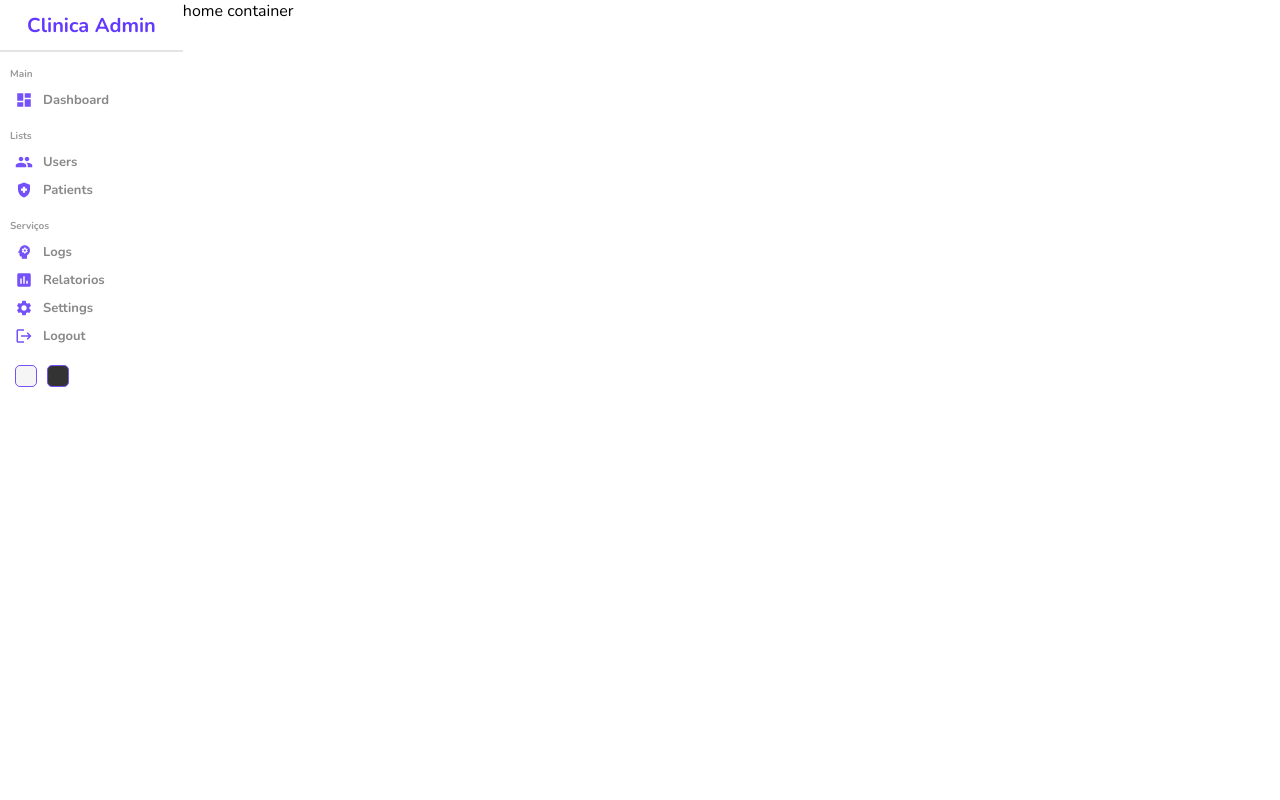
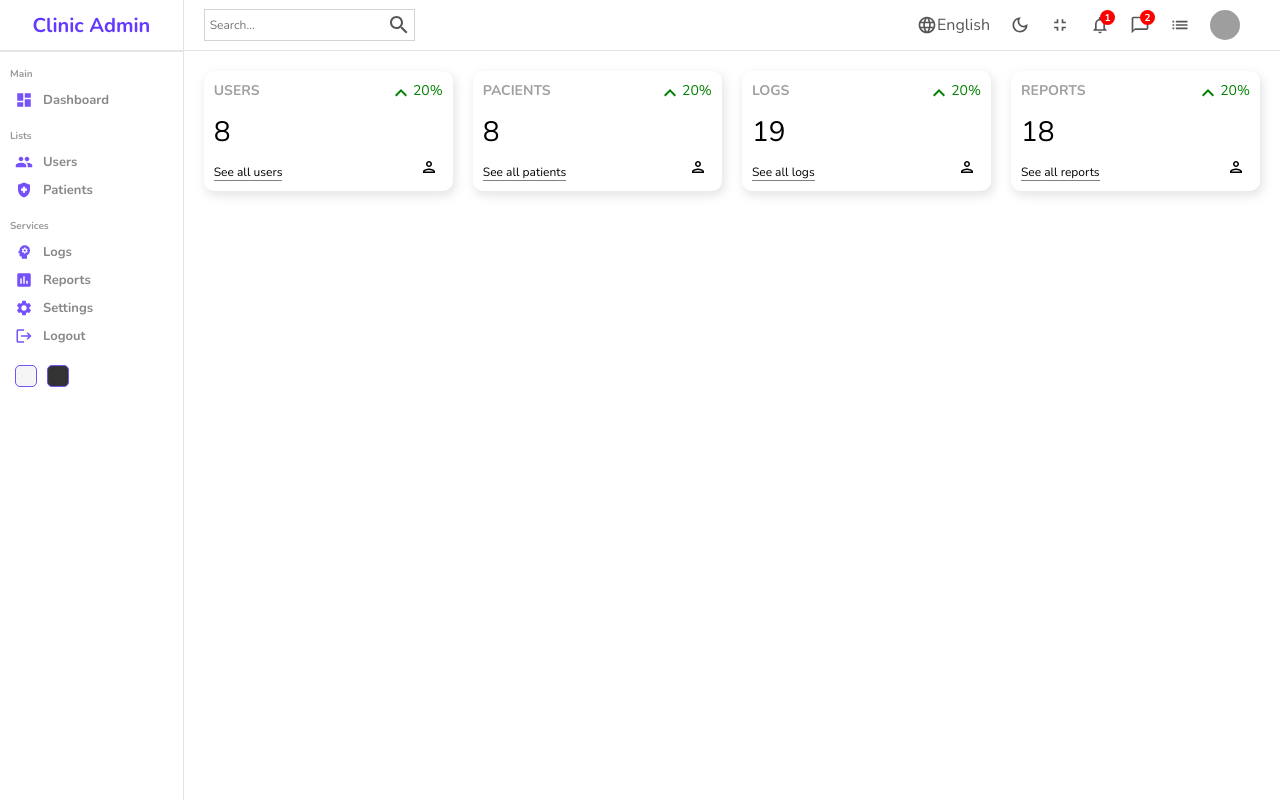
Before and after one commit to FSantosx/clinic-node, a React (Create React App) app in the folder app/ui/: page / in a window 1280 px wide. Built offline with nearby package versions, Linux system fonts and the light colour scheme; grey boxes are pictures that could not be loaded.

Commit message:
Fished widgets logic

```diff
--- a/app/ui/src/components/navbar/Navbar.jsx
+++ b/app/ui/src/components/navbar/Navbar.jsx
@@ -1,12 +1,52 @@
 import React from 'react'
 import './navbar.scss'
+import SearchOutlinedIcon from '@mui/icons-material/SearchOutlined'
+import LanguageOutlinedIcon from '@mui/icons-material/LanguageOutlined'
+import DarkModeOutlinedIcon from '@mui/icons-material/DarkModeOutlined'
+import FullscreenExitOutlinedIcon from '@mui/icons-material/FullscreenExitOutlined'
+import NotificationsNoneOutlinedIcon from '@mui/icons-material/NotificationsNoneOutlined'
+import ChatBubbleOutlineOutlinedIcon from '@mui/icons-material/ChatBubbleOutlineOutlined'
+import ListOutlinedIcon from '@mui/icons-material/ListOutlined'
 
 export const Navbar = () => {
-  return (
-    <div className='navbar'>
-        <div className="wrapper">
-
+    return (
+        <div className='navbar'>
+            <div className="wrapper">
+                <div className='search'>
+                    <input type="text" placeholder='Search...' />
+                    <SearchOutlinedIcon />
+                </div>
+                <div className="items">
+                    <div className="item">
+                        <LanguageOutlinedIcon className='icon' />
+                        English
+                    </div>
+                    <div className="item">
+                        <DarkModeOutlinedIcon className='icon' />
+                    </div>
+                    <div className="item">
+                        <FullscreenExitOutlinedIcon className='icon' />
+                    </div>
+                    <div className="item">
+                        <NotificationsNoneOutlinedIcon className='icon' />
+                        <div className="counter">1</div>
+                    </div>
+                    <div className="item">
+                        <ChatBubbleOutlineOutlinedIcon className='icon' />
+                        <div className="counter">2</div>
+                    </div>
+                    <div className="item">
+                        <ListOutlinedIcon className='icon' />
+                    </div>
+                    <div className="item">
+                        <img
+                            src="https://images.pexels.com/photos/13835274/pexels-photo-13835274.jpeg?cs=srgb&dl=pexels-alyona-pastukhova-13835274.jpg&fm=jpg&_gl=1*15ty51p*_ga*MTk2Nzk0Mjk2NC4xNjY3NzgzNjM4*_ga_8JE65Q40S6*MTY2Nzc4MzYzOS4xLjEuMTY2Nzc4MzY4NC4wLjAuMA.."
+                            alt=""
+                            className='avatar'
+                        />
+                    </div>
+                </div>
+            </div>
         </div>
-    </div>
-  )
+    )
 }
--- a/app/ui/src/components/navbar/navbar.scss
+++ b/app/ui/src/components/navbar/navbar.scss
@@ -0,0 +1,72 @@
+.navbar {
+    height: 50px;
+    border-bottom: 0.5px solid rgb(231,228,228);
+    display: flex;
+    align-items: center;
+    font-style: 14px;
+    color: #555;
+
+    .wrapper {
+        width: 100%;
+        padding: 20px;
+        display: flex;
+        align-items: center;
+        justify-content: space-between;
+
+        .search {
+            display: flex;
+            align-items: center;
+            border: 0.5px solid lightgray;
+            padding: 3px;
+
+            input {
+                border: none;
+                outline: none;
+                background-color: transparent;
+
+                &::placeholder {
+                    font-size: 12px;
+                }
+            }
+        }
+
+        .items {
+            display: flex;
+            align-items: center;
+
+            .item {
+                display: flex;
+                align-items: center;
+                margin-right: 20px;
+                position: relative;
+
+                .icon {
+                    font-size: 20px;
+                }
+
+                .avatar {
+                    width: 30px;
+                    height: 30px;
+                    border-radius: 50%;
+                }
+
+                .counter {
+                    width: 15px;
+                    height: 15px;
+                    background-color: red;
+                    border-radius: 50%;
+                    color: white;
+                    display: flex;
+                    align-items: center;
+                    justify-content: center;
+                    font-size: 10px;
+                    font-weight: bold;
+                    position: absolute;
+                    top: -5px;
+                    right: -5px;
+
+                }
+            }
+        }
+    }
+}
--- a/app/ui/src/components/sidebar/Sidebar.jsx
+++ b/app/ui/src/components/sidebar/Sidebar.jsx
@@ -12,7 +12,7 @@ export const Sidebar = () => {
   return (
     <div className='sidebar'>
         <div className="top">
-            <span className="logo">Clinica Admin</span>
+            <span className="logo">Clinic Admin</span>
         </div>
         <hr />
         <div className="center">
@@ -31,14 +31,14 @@ export const Sidebar = () => {
                     <HealthAndSafetyIcon className="icon"/>
                     <span>Patients</span>
                 </li>
-                <p className="title">Serviços</p>
+                <p className="title">Services</p>
                 <li>
                     <PsychologyIcon className="icon"/>
                     <span>Logs</span>
                 </li>
                 <li>
                     <AssessmentIcon className="icon"/>
-                    <span>Relatorios</span>
+                    <span>Reports</span>
                 </li>
                 <li>
                     <SettingsIcon className="icon"/>
--- a/app/ui/src/components/sidebar/sidebar.scss
+++ b/app/ui/src/components/sidebar/sidebar.scss
@@ -1,8 +1,8 @@
 .sidebar {
     flex: 1;
+    background-color: white;
+    border-right: 0.5px solid rgb(230,227,227);
     min-height: 100vh;
-    background-color: white;
-    border-right: 0.5px;
 
 
     .top {
--- /dev/null
+++ b/app/ui/src/components/widget/Widget.jsx
@@ -0,0 +1,70 @@
+import React from 'react'
+import './widget.scss'
+import KeyboardArrowUpIcon from '@mui/icons-material/KeyboardArrowUp'
+import PersonOutlinedIcon from '@mui/icons-material/PersonOutlined'
+import HealthAndSafetyIcon from '@mui/icons-material/HealthAndSafety';
+import PsychologyIcon from '@mui/icons-material/Psychology';
+import AssessmentIcon from '@mui/icons-material/Assessment';
+import GroupIcon from '@mui/icons-material/Group';
+
+
+export const Widget = ({ type }) => {
+    let data;
+
+    //todo - remove static assignment
+    let number = Math.floor(Math.random() * (20 - 1) + 1)
+
+    switch (type) {
+        case "user":
+            data = {
+                title: "USERS",
+                link: 'See all users',
+                counter: number,
+                icon: <GroupIcon className="icon" />
+            }
+            break;
+        case "pacients":
+            data = {
+                title: "PACIENTS",
+                link: 'See all patients',
+                counter: number,
+                icon: <HealthAndSafetyIcon className="icon" />
+            }
+            break;
+        case "logs":
+            data = {
+                title: "LOGS",
+                link: 'See all logs',
+                counter: number,
+                icon: <PsychologyIcon className="icon" />
+            }
+            break;
+        case "reports":
+            data = {
+                title: "REPORTS",
+                link: 'See all reports',
+                counter: number,
+                icon: <AssessmentIcon className="icon" />
+            }
+            break;
+        default:
+            break;
+    }
+
+    return (
+        <div className='widget'>
+            <div className="left">
+                <span className='title'>{data.title}</span>
+                <span className='counter'>{data.counter}</span>
+                <span className='link'>{data.link}</span>
+            </div>
+            <div className="right">
+                <div className="percentage positive">
+                    <KeyboardArrowUpIcon />
+                    20%
+                </div>
+                <PersonOutlinedIcon className='icon' />
+            </div>
+        </div>
+    )
+}
--- /dev/null
+++ b/app/ui/src/components/widget/widget.scss
@@ -0,0 +1,54 @@
+.widget {
+    display: flex;
+    justify-content: space-between;
+    flex: 1;
+    padding: 10px;
+    -webkit-box-shadow: 2px 4px 10px 1px rgba(0, 0, 0, 0.47);
+    box-shadow: 2px 4px 10px 1px rgba(201, 201, 201, 0.47);
+    border-radius: 10px;
+    height: 100px;
+
+    .left,
+    .right {
+        display: flex;
+        flex-direction: column;
+        justify-content: space-between;
+
+        .title {
+            font-weight: bold;
+            font-size: 14px;
+            color: rgb(160, 160, 160)
+        }
+
+        .counter {
+            font-size: 28px;
+            font-weight: 300;
+        }
+
+        .link {
+            width: max-content;
+            font-size: 12px;
+            border-bottom: 1px solid gray;
+        }
+
+        .percentage {
+            display: flex;
+            align-content: center;
+            font-size: 14px;
+
+            &.positive {
+                color: green;
+            }
+            &.negative {
+                color:red;
+            }
+        }
+
+        .icon {
+            font-size: 18px;
+            padding: 5px;
+            border-radius: 5px;
+            align-self: flex-end;
+        }
+    }
+}
--- a/app/ui/src/pages/home/Home.jsx
+++ b/app/ui/src/pages/home/Home.jsx
@@ -1,18 +1,22 @@
 import React from 'react'
 import { Navbar } from '../../components/navbar/Navbar'
 import { Sidebar } from '../../components/sidebar/Sidebar'
+import { Widget } from '../../components/widget/Widget'
 import './home.scss'
 
 export const Home = () => {
-  return (
-    <div className='home'>
-        <Sidebar />
-        <div className="homeContainer">
+    return (
+        <div className='home'>
+            <Sidebar />
             <div className="homeContainer">
                 <Navbar />
-                home container
+                <div className="widgets">
+                    <Widget type="user" />
+                    <Widget type="pacients" />
+                    <Widget type="logs" />
+                    <Widget type="reports" />
+                </div>
             </div>
         </div>
-    </div>
-  )
+    )
 }
--- a/app/ui/src/pages/home/home.scss
+++ b/app/ui/src/pages/home/home.scss
@@ -1,8 +1,13 @@
 .home {
     display: flex;
 
-
     .homeContainer {
         flex: 6;
+
+        .widgets {
+            display: flex;
+            padding: 20px;
+            gap: 20px;
+        }
     }
 }
```
